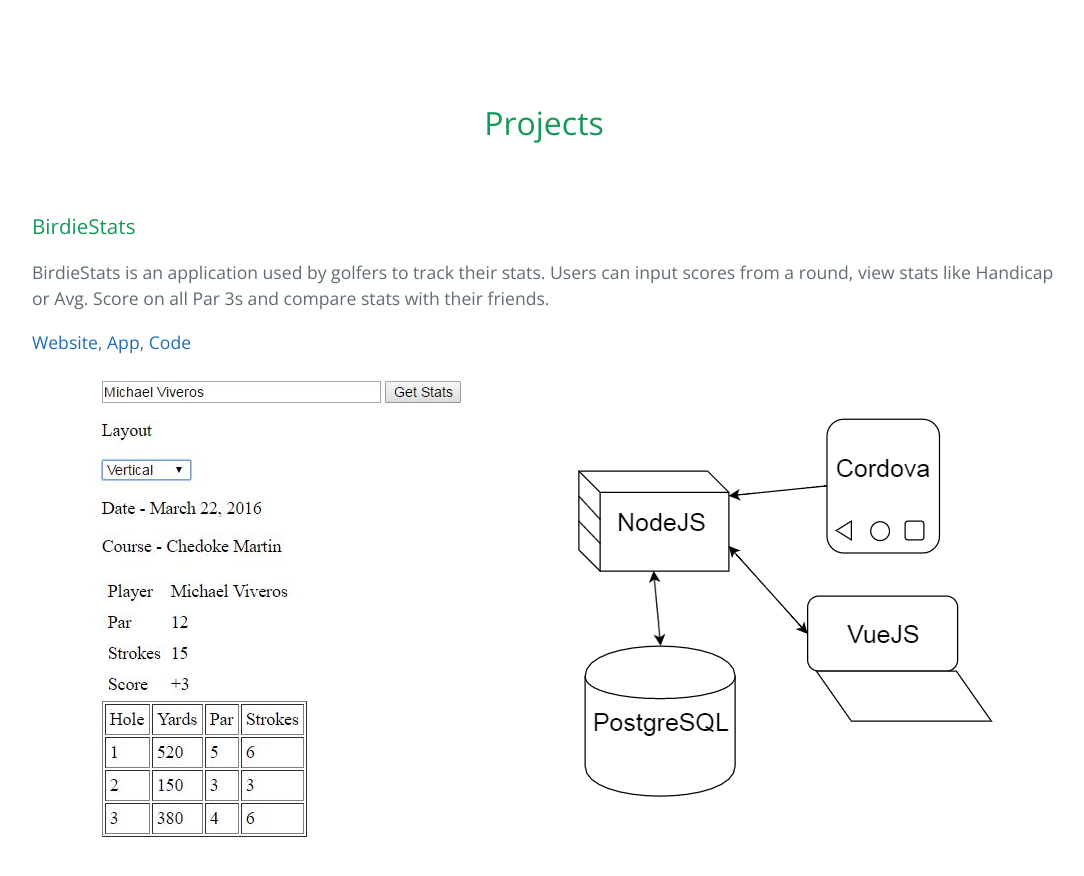
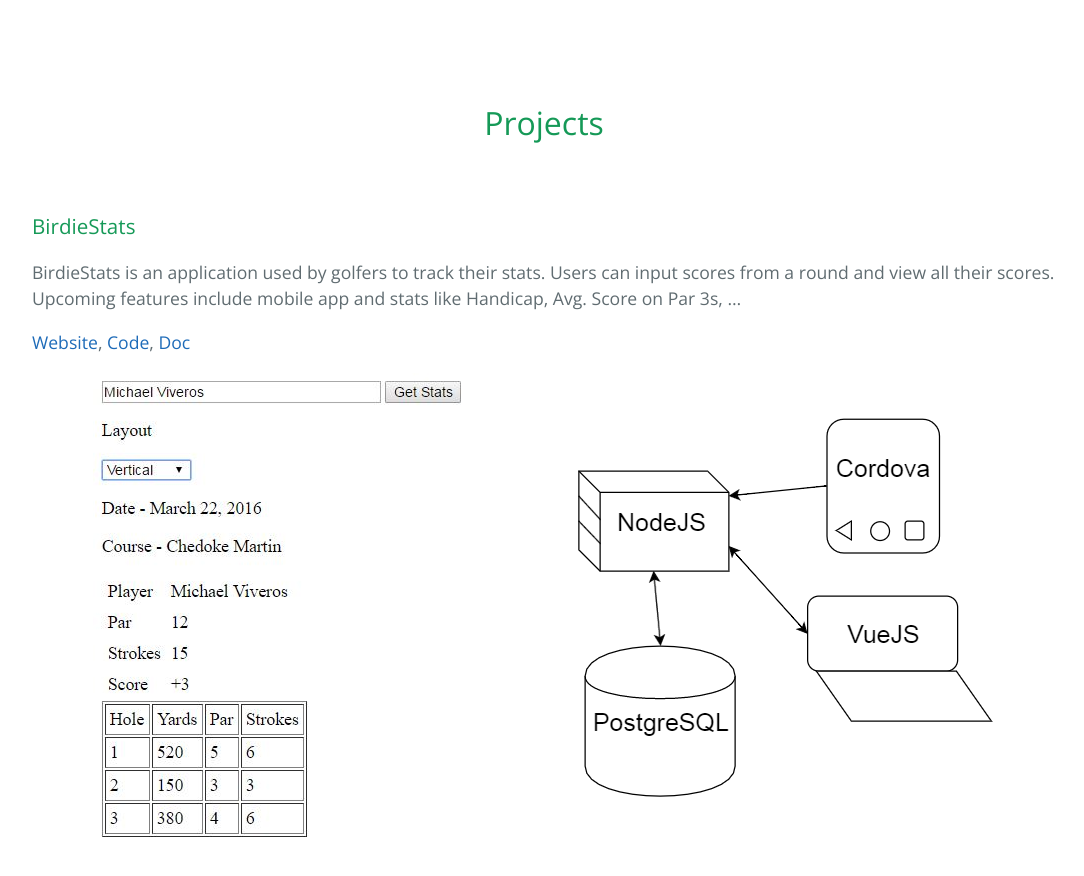
Before and after one commit to MichaelViveros/MichaelViveros.github.io, a Jekyll site: the page built from index.md, in a window 1280 px wide and 900 px high, scrolled down 1006 px. Shown: the top 876 px of the window, without its empty margins (96-1180 px from the left). Built offline with Jekyll 4.4.1, drawn with Linux system fonts in a browser that asks for light colours.

Commit message:
Update links for BirdieStats

```diff
--- a/index.md
+++ b/index.md
@@ -12,9 +12,9 @@
 ## Projects
 
 ### BirdieStats
-BirdieStats is an application used by golfers to track their stats. Users can input scores from a round, view stats like Handicap or Avg. Score on all Par 3s and compare stats with their friends.
+BirdieStats is an application used by golfers to track their stats. Users can input scores from a round and view all their scores. Upcoming features include mobile app and stats like Handicap, Avg. Score on Par 3s, ...
 
-[Website](http://www.birdiestats.com), [App](https://play.google.com/store?hl=en), [Code](https://github.com/MichaelViveros)
+[Website](http://www.birdiestats.com), [Code](https://github.com/MichaelViveros/BirdieStats), [Doc](https://github.com/MichaelViveros/BirdieStats/tree/master/doc)
 
 <p align="center">
   <img src="../images/Screenshot.jpg" hspace="50" style="vertical-align: middle;">
```
